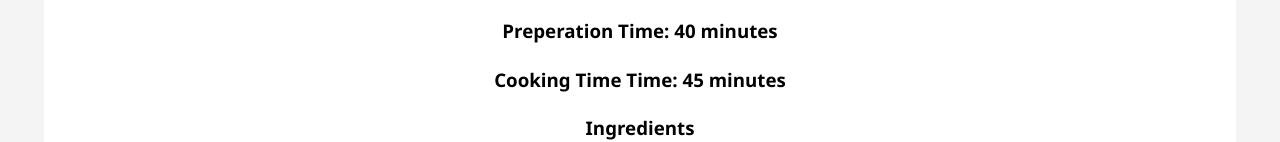
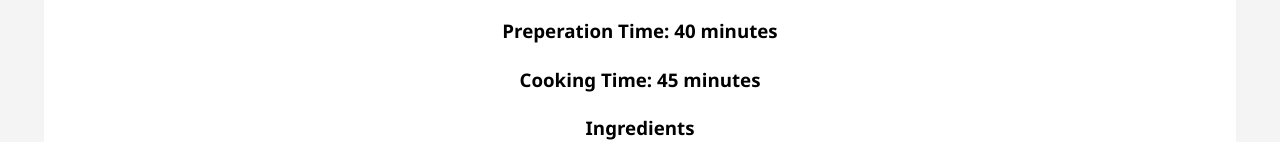
Before and after one commit to SilaDurmuss/SilaDurmuss.github.io, a plain HTML site: page index.html in a window 1280 px wide. Shown: the part 658-800 px from the top of the page. Drawn offline with Linux system fonts and the light colour scheme.

Commit message:
final commit 2

```diff
--- a/index.html
+++ b/index.html
@@ -31,7 +31,7 @@
                     </header>
                     <header id="preptime">
                         <h3 >Preperation Time: 40 minutes</h3>
-                        <h3>Cooking Time Time: 45 minutes</h3>
+                        <h3>Cooking Time: 45 minutes</h3>
                     </header>
                     <section>
                         <h3>Ingredients</h3>
```
Also changed, not shown: 1 other file.
